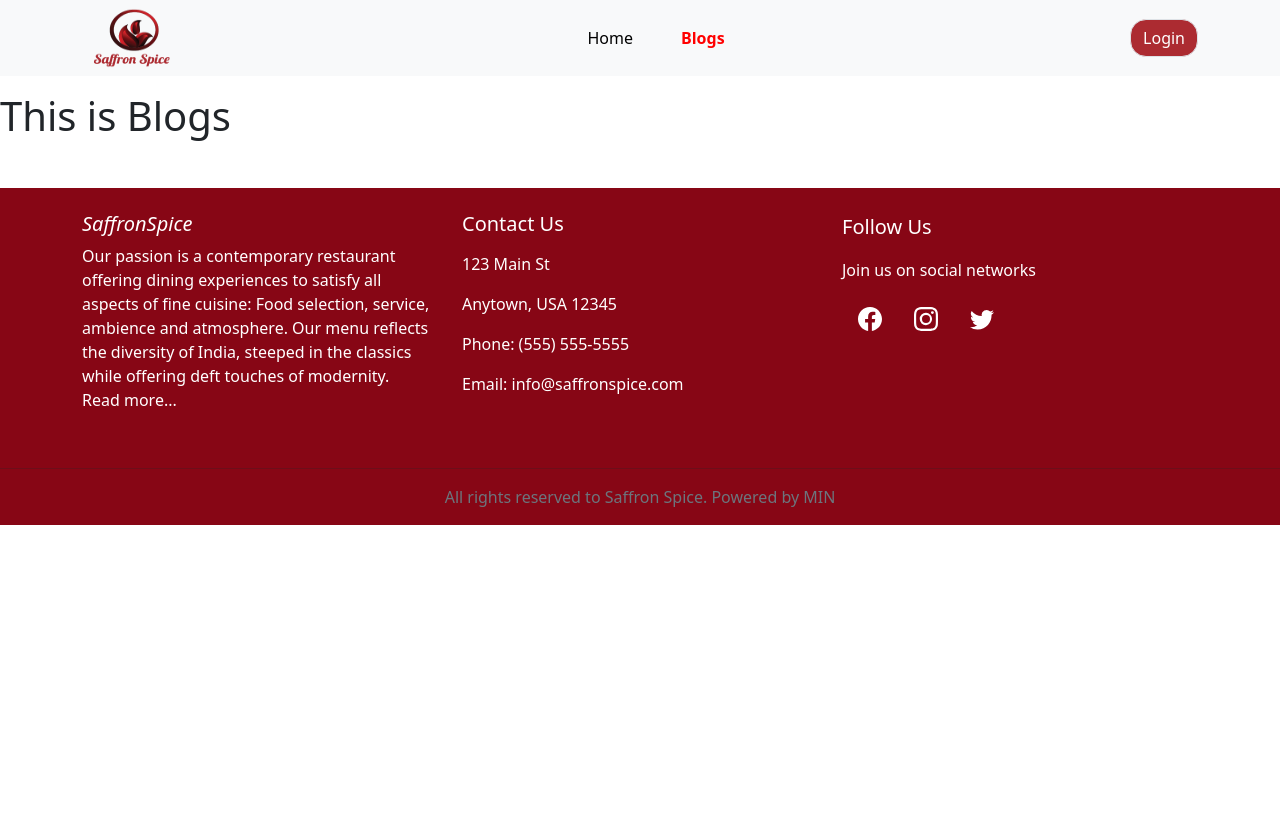
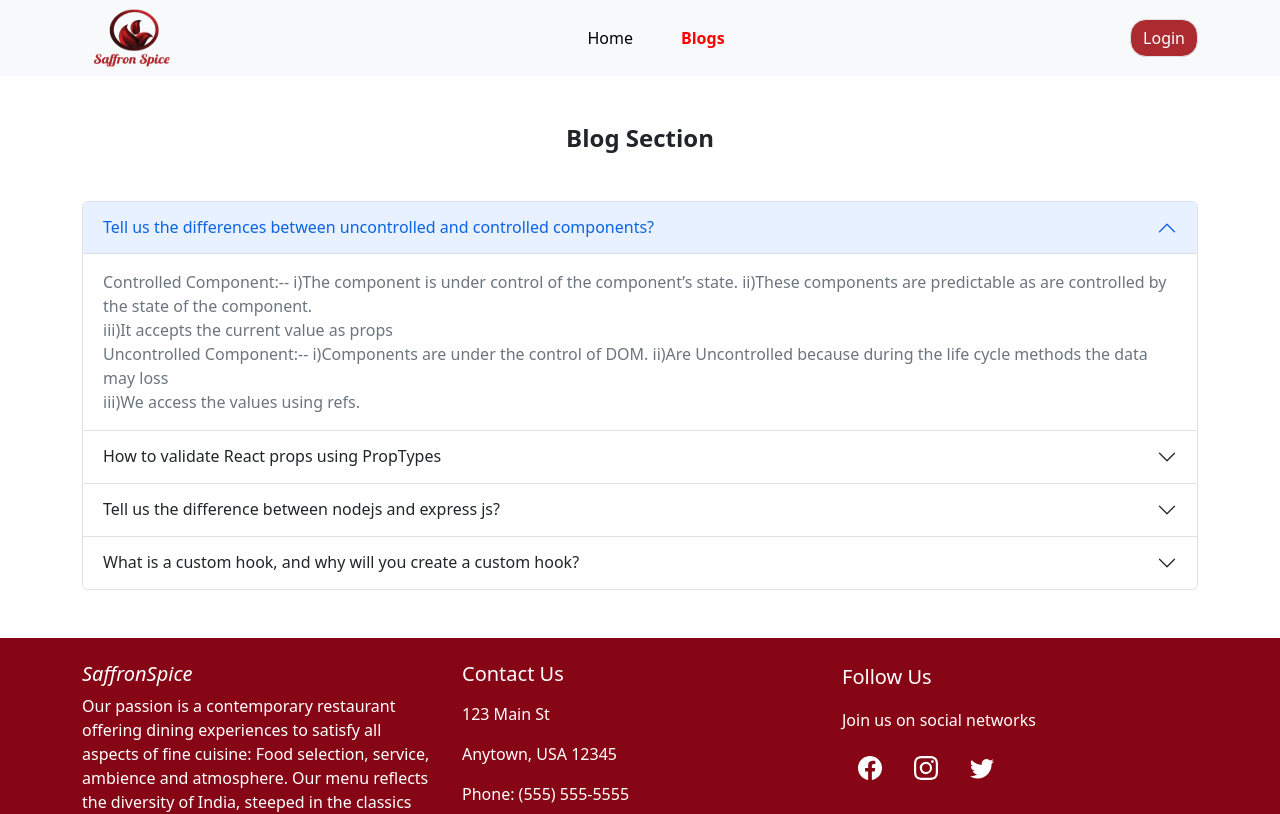
Before and after one commit to Mainul7669/Chef-Recipe-Client, a React (Vite) app: page /blogs in a window 1280 px wide. Shown: the top 814 px of the page. Built offline with nearby package versions, Linux system fonts and the light colour scheme; no server answers.

Commit message:
lazyload added

```diff
--- a/package.json
+++ b/package.json
@@ -19,6 +19,7 @@
     "react-dom": "^18.2.0",
     "react-fast-marquee": "^1.3.5",
     "react-icons": "^4.8.0",
+    "react-lazy-load": "^4.0.1",
     "react-rating": "^2.0.5",
     "react-router-dom": "^6.10.0",
     "react-toastify": "^9.1.2",
--- a/src/pages/Shared/Banner/Banner.jsx
+++ b/src/pages/Shared/Banner/Banner.jsx
@@ -30,7 +30,7 @@ const Banner = () => {
               <img
                 className="img-fluid rounded-4 "
                 src="https://wp.missmalini.com/wp-content/uploads/2018/03/chef.jpg"
-                alt=""
+                loading="lazy"  alt=""
               />
             </div>
           </div>
--- a/src/pages/Shared/Blogs/Blogs.jsx
+++ b/src/pages/Shared/Blogs/Blogs.jsx
@@ -1,11 +1,78 @@
-import React from 'react';
+import React from "react";
+import { Accordion } from "react-bootstrap";
 
 const Blogs = () => {
-    return (
-        <div>
-            <h1>This is Blogs</h1>
-        </div>
-    );
+  return (
+    <div className="container">
+      <h4 className="text-center my-5 fw-bold">Blog Section</h4>
+
+      <div className="row ">
+        <Accordion defaultActiveKey="0">
+          <Accordion.Item eventKey="0">
+            <Accordion.Header>
+              Tell us the differences between uncontrolled and controlled
+              components?
+            </Accordion.Header>
+            <Accordion.Body className="text-secondary">
+              Controlled Component:-- i)The component is under control of the
+              component’s state. ii)These components are predictable as are
+              controlled by the state of the component. <br /> iii)It accepts
+              the current value as props <br /> Uncontrolled Component:--
+              i)Components are under the control of DOM. ii)Are Uncontrolled
+              because during the life cycle methods the data may loss <br />{" "}
+              iii)We access the values using refs.
+            </Accordion.Body>
+          </Accordion.Item>
+          <Accordion.Item eventKey="1">
+            <Accordion.Header>
+              How to validate React props using PropTypes
+            </Accordion.Header>
+            <Accordion.Body className="text-secondary">
+              Props are used to passing the read-only attributes to React
+              components. For the proper functioning of components and to avoid
+              future bugs and glitches it is necessary that props are passed
+              correctly.The propTypes object contains a list of validators for
+              basic data types, some of them are: PropTypes.any : This means the
+              prop can be of any data type. PropTypes.bool: This means the prop
+              should be a boolean. PropTypes.number: This means the prop should
+              be a number. PropTypes.string: This means the prop should be a
+              string. PropTypes.func: This means the prop should be a function.
+              PropTypes.array: This means the prop should be an array.
+              PropTypes.object: This means the prop should be an object.
+              PropTypes.symbol: This means the prop should be a symbol.
+              PropTypes.instanceOf: This means the prop should be an instance of
+              a particular JavaScript class. PropTypes.isRequired: This means
+              the prop should be provided. PropTypes.oneOf(): This means the
+              props should be one of several types of specified values.
+              PropTypes.element: This means the props must be an element.
+            </Accordion.Body>
+          </Accordion.Item>
+          <Accordion.Item eventKey="2">
+            <Accordion.Header>
+              Tell us the difference between nodejs and express js?
+            </Accordion.Header>
+            <Accordion.Body className="text-secondary">
+              NodeJs:- i) It is used to build server-side, input-output,
+              event-driven apps. ii)It is built on Google’s V8 engine.
+              iii)Controllers are not provided. <br /> ExpressJs:- i)It is used to
+              build web-apps using approaches and principles of Node.js. ii)It
+              is built on Node.js. iii) Controllers are provided.
+            </Accordion.Body>
+          </Accordion.Item>
+          <Accordion.Item eventKey="3">
+            <Accordion.Header>
+              What is a custom hook, and why will you create a custom hook?
+            </Accordion.Header>
+            <Accordion.Body className="text-secondary">
+              Hooks are reusable functions.When a component logic that needs to
+              be used by multiple components, we can extract that logic to a
+              custom Hook. Custom Hooks start with "use". Example: UseFetch
+            </Accordion.Body>
+          </Accordion.Item>
+        </Accordion>
+      </div>
+    </div>
+  );
 };
 
 export default Blogs;
--- a/src/pages/Shared/ChefCard/ChefCard.jsx
+++ b/src/pages/Shared/ChefCard/ChefCard.jsx
@@ -1,6 +1,7 @@
 import React, { useContext, useEffect, useState } from "react";
 import { Card, Button } from 'react-bootstrap';
 import { useNavigate } from "react-router-dom";
+import LazyLoad from "react-lazy-load";
 
 const ChefCard = () => {
   const [chefs, setChefs] = useState([]);
@@ -14,8 +15,6 @@ const ChefCard = () => {
       .then((data) => setChefs(data));
   }, []);
 
-
-
   return (
     <div>
       <div className="container mt-5">
@@ -26,13 +25,15 @@ const ChefCard = () => {
           {chefs.map((chef) => (
             <div className="col" key={chef.id}>
               <Card>
+                <LazyLoad>
                   <Card.Img
                     style={{ height: "311px", width: "414px" }}
                     className="img-fluid"
                     variant="top"
+                    loading="lazy"
                     src={chef.image}
                   />
-
+                </LazyLoad>
                 <Card.Body>
                   <Card.Title>{chef.name}</Card.Title>
                   <Card.Text>
@@ -42,7 +43,6 @@ const ChefCard = () => {
                     <br />
                     <strong>Likes:</strong> {chef.likes}
                   </Card.Text>
-
                   <Button
                     onClick={() => navigate(`ChefRecipes/${chef.id}`)}
                     variant="info"
--- a/src/pages/Shared/ChefRecipes/ChefRecipes.jsx
+++ b/src/pages/Shared/ChefRecipes/ChefRecipes.jsx
@@ -1,36 +1,48 @@
-import React, { useEffect, useState } from 'react';
-import { useLoaderData, useParams } from 'react-router-dom';
-import { Container, Row, Col, Card, Button, Toast } from 'react-bootstrap';
-import { ToastContainer, toast } from 'react-toastify';
-import 'react-toastify/dist/ReactToastify.css';
+import React, { useEffect, useState } from "react";
+import { useLoaderData, useParams } from "react-router-dom";
+import { Container, Row, Col, Card, Button, Toast } from "react-bootstrap";
+import { ToastContainer, toast } from "react-toastify";
+import "react-toastify/dist/ReactToastify.css";
+import LazyLoad from "react-lazy-load";
 
 const ChefRecipes = () => {
   const { ChefId } = useParams();
 
+  const [isLoading, setIsLoading] = useState(true);
   const [chefData, setChefData] = useState(null);
   const [favorites, setFavorites] = useState([]);
   const [showToast, setShowToast] = useState(false);
 
   useEffect(() => {
-    fetch('http://localhost:5000/cuisine')
-      .then(response => response.json())
-      .then(data => {
-        const chef = data.find(job => job.id === ChefId);
+    fetch("http://localhost:5000/cuisine")
+      .then((response) => response.json())
+      .then((data) => {
+        const chef = data.find((job) => job.id === ChefId);
         setChefData(chef);
+        setIsLoading(false);
       });
   }, [ChefId]);
 
-  const handleFavoriteClick = recipeName => {
+  const handleFavoriteClick = (recipeName) => {
     setFavorites([...favorites, recipeName]);
     setShowToast(true);
+    toast.success(`${recipeName} has been added to favorites!`);
   };
 
   return (
+
     <div className="mb-5 mt-5">
+      {isLoading ? (
+        <div className="d-flex justify-content-center my-5">
+          <div className="spinner-border text-success" role="status">
+            <span className="visually-hidden">Loading...</span>
+          </div>
+        </div>
+      ) : (
         <div className="container mt-5">
           <div className="row md:py-5">
             <div className="col-12 col-md-6  sm-12 ,md:mt-5 ">
-            <div style={{ color: '#ac2b31' }}>
+              <div style={{ color: "#ac2b31" }}>
                 <h5 className="">Meet</h5>
                 <hr className="w-50 " />
                 <h2 className=" fs-2 fst-italic">{chefData?.name}</h2>
@@ -45,35 +57,51 @@ const ChefRecipes = () => {
                 Years of Experience: {chefData?.experience}
               </p>
             </div>
+
             <div className="col-12 col-md-6 sm-12 ms-6">
-            <img className="img-fluid rounded-4 " src={chefData?.image} alt="" />
+              <LazyLoad offsetVertical={500} debounce={false}>
+                <img
+                  className="img-fluid rounded-4 "
+                  src={chefData?.image}
+                  loading="lazy"
+                  alt=""
+                />
+              </LazyLoad>
+
             </div>
           </div>
           <h3 className="mt-5">Recipes</h3>
           <hr className="w-50 " />
           <Row xs={1} md={2} lg={3} className="g-4">
-          {chefData?.recipesList.slice(0, 3).map(recipe => (
+            {chefData?.recipesList.slice(0, 3).map((recipe) => (
               <Col key={recipe.name}>
                 <Card>
                   <Card.Body>
                     <Card.Title>{recipe.name}</Card.Title>
                     <Card.Text>
+                      <p className="fw-bold">Ingredients:</p>
                       <ul>
-                      {recipe.ingredients.slice(0, 5).map((ingredient, index) => (
+                        {recipe.ingredients
+                          .slice(0, 5)
+                          .map((ingredient, index) => (
                             <li key={index}>{ingredient}</li>
                           ))}
                       </ul>
+                      <div>
+                      <p className="fw-bold">Cooking Method:</p>
                         <p>{recipe.cookingMethod}</p>
                         <p>Rating: {recipe.rating}</p>
+                      </div>
                     </Card.Text>
+
                     <Button
                       variant="primary"
                       onClick={() => handleFavoriteClick(recipe.name)}
                       disabled={favorites.includes(recipe.name)}
                     >
                       {favorites.includes(recipe.name)
-                      ? 'Favorite'
-                      : 'Add to Favorites'}
+                        ? "Favorite"
+                        : "Add to Favorites"}
                     </Button>
                   </Card.Body>
                 </Card>
@@ -81,19 +109,19 @@ const ChefRecipes = () => {
             ))}
           </Row>
 
-        <Toast
-          show={showToast}
-          onClose={() => setShowToast(false)}
-          style={{
-            position: 'absolute',
-            top: 20,
-            right: 20,
-          }}
-          >
-            <ToastContainer />
-          </Toast>
-
+          <ToastContainer
+            position="top-right"
+            autoClose={3000}
+            hideProgressBar
+            newestOnTop
+            closeOnClick
+            rtl={false}
+            pauseOnFocusLoss
+            draggable
+            pauseOnHover
+          />
         </div>
+      )}{" "}
     </div>
   );
 };
--- a/src/providers/AuthProvider.jsx
+++ b/src/providers/AuthProvider.jsx
@@ -1,4 +1,7 @@
 import React, { createContext } from 'react';
+import { Spinner } from 'react-bootstrap';
+import 'bootstrap/dist/css/bootstrap.min.css';
+
 import {
   createUserWithEmailAndPassword,
   getAuth,
@@ -111,7 +114,19 @@ const AuthProvider = ({ children }) => {
     logOut,
   };
 
-  return <AuthContext.Provider value={authInfo}>{children}</AuthContext.Provider>;
+  return (
+    <AuthContext.Provider value={authInfo}>
+      {loading ? (
+        <Spinner className="spinner-border text-success" role="status">
+          <span className="visually-hidden">Loading...</span>
+        </Spinner>
+      ) : (
+        children // Remove curly braces
+      )}
+    </AuthContext.Provider>
+  );
+
 };
 
+
 export default AuthProvider;
```
Also changed, not shown: 1 other file (tests, documents, lock files or other folders). Lines whose indentation alone changed are shown as unchanged.
